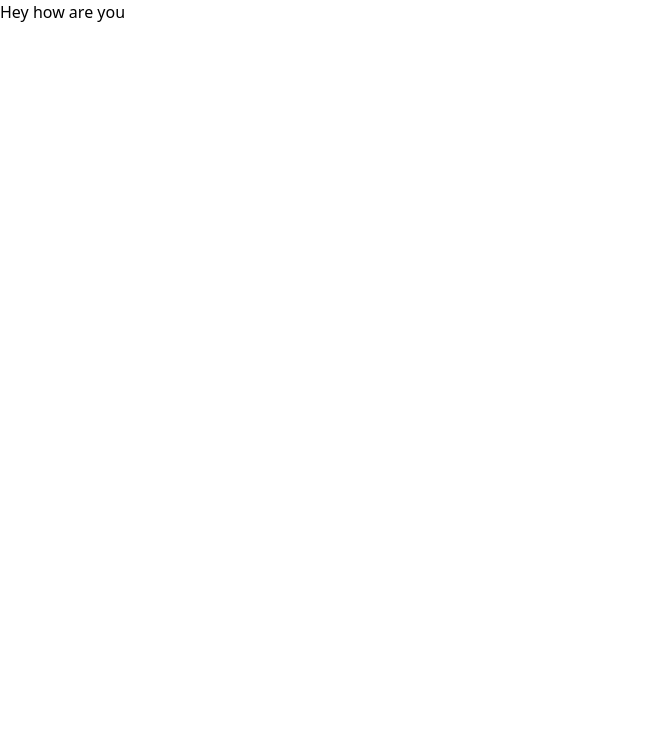
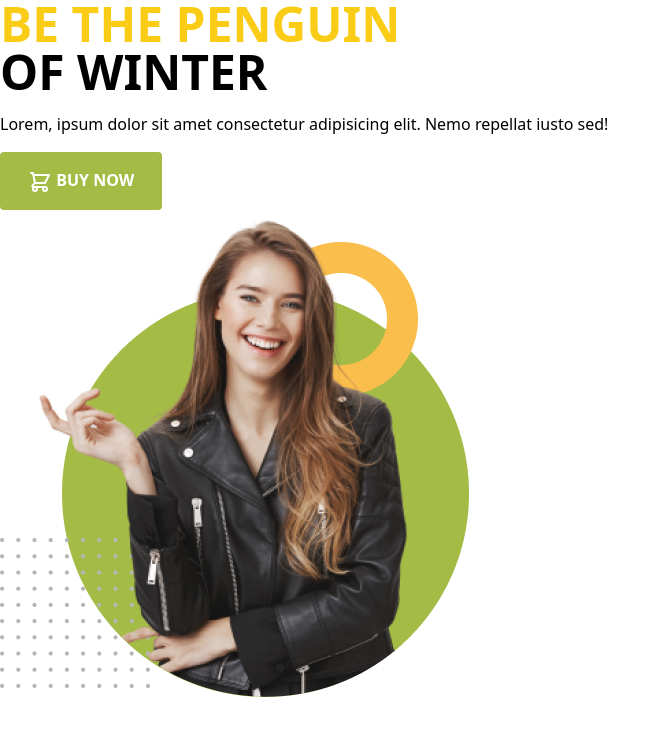
Before and after one commit to MirzaAyon/Penguin-fashion-website-with-tailwind-css, a plain HTML site: page index.html in a window 1280 px wide. Shown: the whole page, without its empty margins (0-670 px from the left). Drawn offline with nearby package versions, Linux system fonts and the light colour scheme.

Commit message:
custom button and svg heroicon done

```diff
--- a/index.html
+++ b/index.html
@@ -23,7 +23,32 @@
 </head>
 
 <body>
-    <h1>Hey how are you</h1>
+    <header>
+        <section class="container mx-auto">
+            <div class="space-y-4">
+                <h1 class="text-5xl uppercase font-bold">
+                    <span class="text-yellow-400">
+                        Be the Penguin
+                    </span>
+                    <br>
+                    <span>
+                        Of Winter
+                    </span>
+                </h1>
+                <p>Lorem, ipsum dolor sit amet consectetur adipisicing elit. Nemo repellat iusto sed!</p>
+                <button class="uppercase bg-[#A4BC46] py-4 px-7 rounded text-white font-semibold">
+                    <svg xmlns="http://www.w3.org/2000/svg" class="h-6 w-6 inline" fill="none" viewBox="0 0 24 24"
+                        stroke="currentColor" stroke-width="2">
+                        <path stroke-linecap="round" stroke-linejoin="round"
+                            d="M3 3h2l.4 2M7 13h10l4-8H5.4M7 13L5.4 5M7 13l-2.293 2.293c-.63.63-.184 1.707.707 1.707H17m0 0a2 2 0 100 4 2 2 0 000-4zm-8 2a2 2 0 11-4 0 2 2 0 014 0z" />
+                    </svg>
+                    Buy Now</button>
+            </div>
+            <div>
+                <img src="images/model.png" alt="">
+            </div>
+        </section>
+    </header>
 
 </body>
 
```
